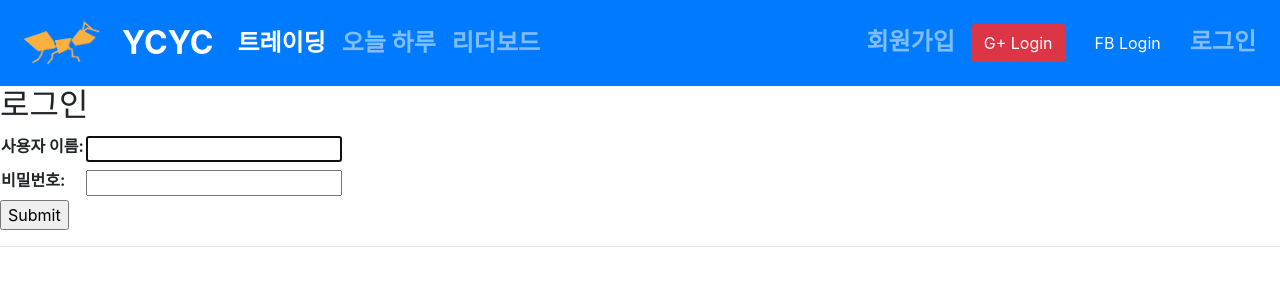
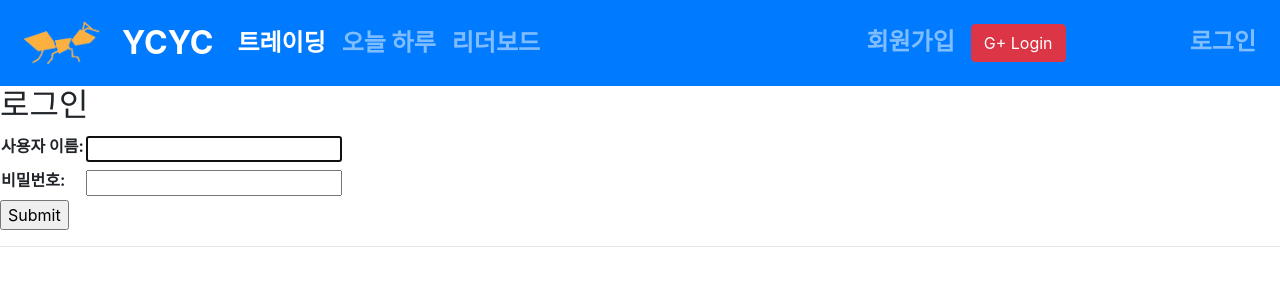
Before and after one commit to pirogramming/YoungCha_x2, a Django app: page /login/ in a window 1280 px wide. Shown: the top 300 px of the page. Run offline with Django 3.2, Linux system fonts and the light colour scheme; some libraries are stand-ins or nearby versions.

Commit message:
facebook 배경,글자색 반전

```diff
--- a/YoungCha_x2/templates/layout.html
+++ b/YoungCha_x2/templates/layout.html
@@ -323,7 +323,7 @@
                 <a class="nav-link" href="{% url 'accounts:signup' %}?next={{ request.path }}">회원가입</a>
             </li>
 <a href="{% url "social:begin" "google-oauth2" %}"><button class="btn btn-danger" style="margin: 8px">G+ Login</button></a>
-<a href="{% url "social:begin" "facebook" %}"><button class="btn btn-primary" style="margin: 8px">FB Login</button></a>
+<a href="{% url "social:begin" "facebook" %}"><button class="btn btn-outline-primary" style="margin: 8px">FB Login</button></a>
             <li class="nav-item">
                <a class="opener2 nav-link" href="{% url 'accounts:login' %}?next={{ request.path }}">로그인</a>
             </li>
```
